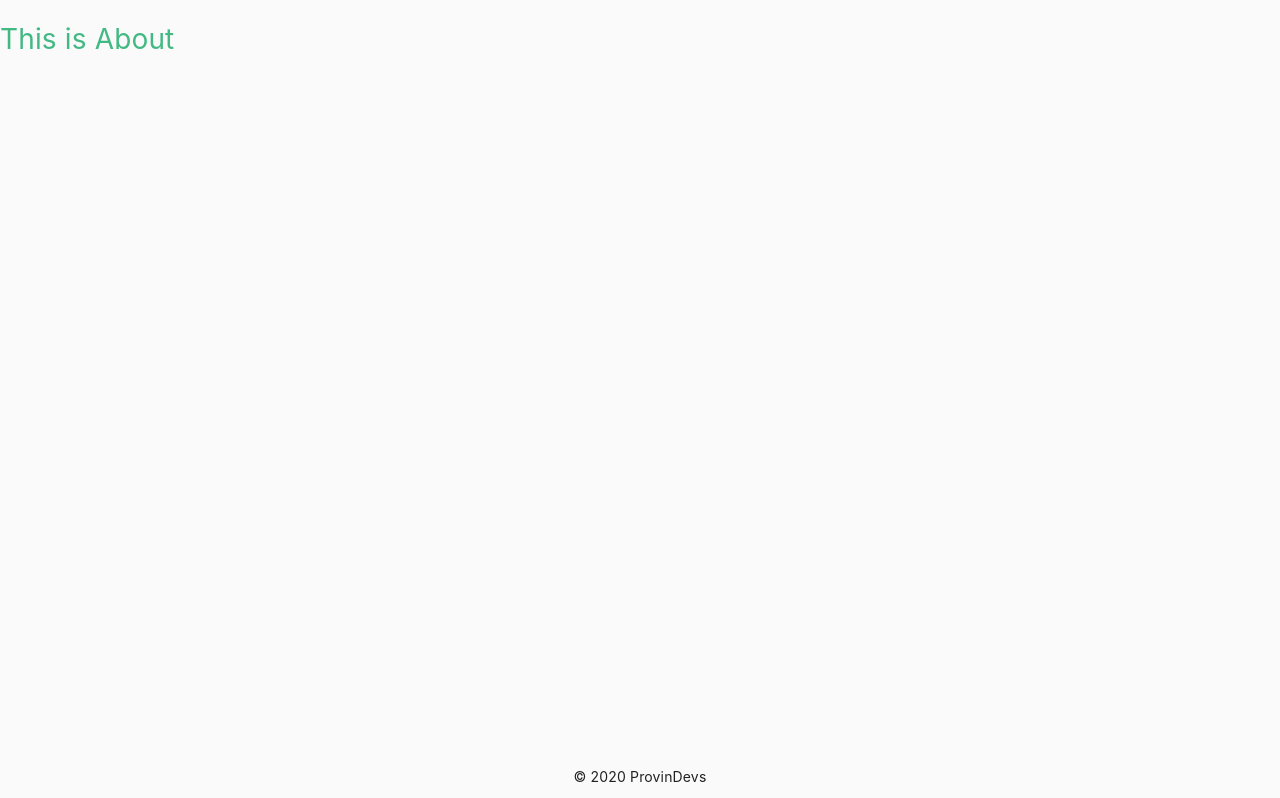
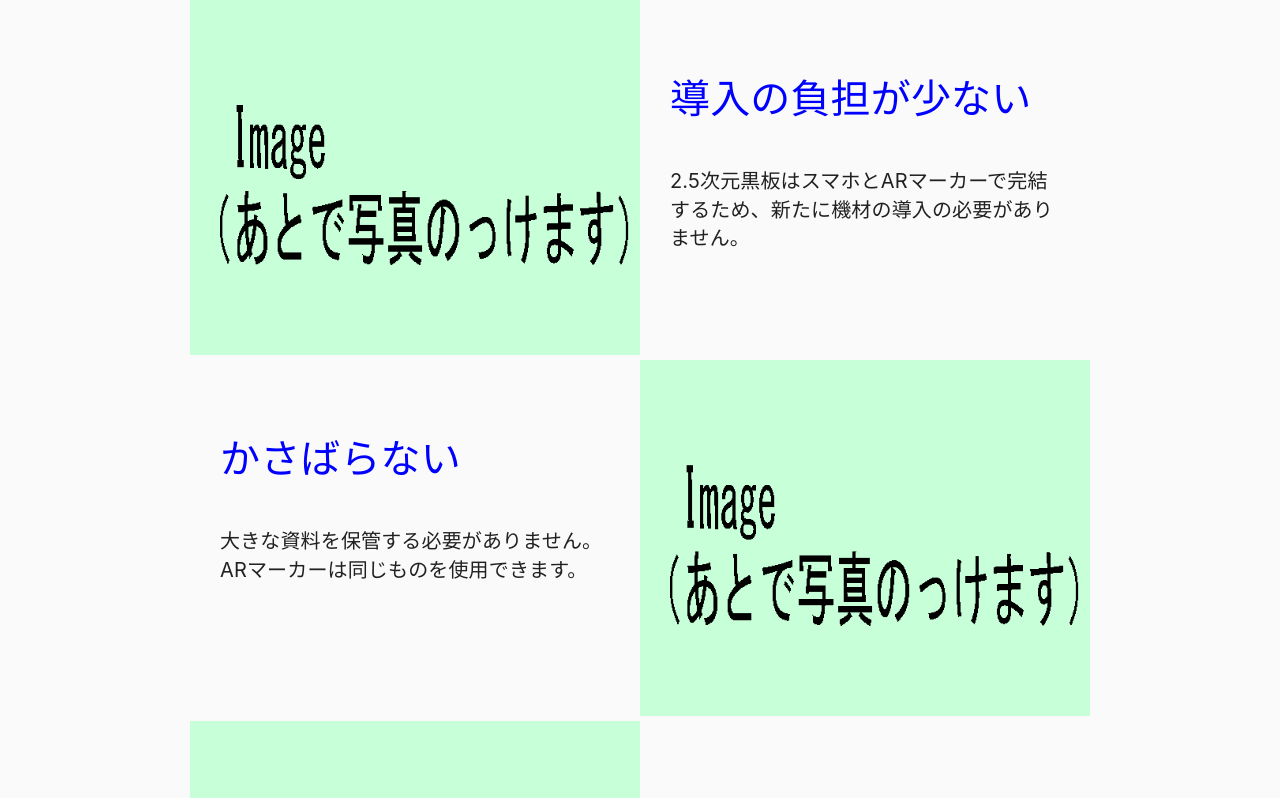
Before and after one commit to ProvinDevs/2020vol1-frontend, a React app: page /about in a window 1280 px wide. Shown: the top 798 px of the page. Built offline with nearby package versions, Linux system fonts and the light colour scheme; a web font is replaced by a local one.

Commit message:
add FeatureList

```diff
--- /dev/null
+++ b/src/components/common/list.tsx
@@ -0,0 +1,31 @@
+import React, { FC } from "react";
+import styles from "../../scss/components/common/featureList.scss";
+
+export interface Feature {
+  id: number;
+  title: string;
+  image: string;
+  explanation: string;
+}
+
+interface FreatureListProps {
+  Features: Feature[];
+}
+
+const FreatureList: FC<FreatureListProps> = ({ Features }) => (
+  <>
+    {Features.map((c) => (
+      <div className={styles.box} key={c.id}>
+        <div className={styles.text}>
+          <h3 className={styles.title}>{c.title}</h3>
+          <p className={styles.explanation}>{c.explanation}</p>
+        </div>
+        <div className={styles.pict}>
+          <img src={`${c.image}`} alt="" />
+        </div>
+      </div>
+    ))}
+  </>
+);
+
+export default FreatureList;
--- a/src/pages/About.tsx
+++ b/src/pages/About.tsx
@@ -1,7 +1,38 @@
 import React, { FC } from "react";
+import FeatureList, { Feature } from "../components/common/list";
+import styles from "../scss/pages/about.scss";
+import PageContainer from "../components/common/Container";
 
-import styles from "../scss/pages/about.scss";
+const About: FC = () => {
+  const Features: Feature[] = [
+    {
+      id: 1,
+      title: "導入の負担が少ない",
+      image: "../image/sample.png",
+      explanation:
+        "2.5次元黒板はスマホとARマーカーで完結するため、新たに機材の導入の必要がありません。",
+    },
+    {
+      id: 2,
+      title: "かさばらない",
+      image: "../image/sample.png",
+      explanation: "大きな資料を保管する必要がありません。ARマーカーは同じものを使用できます。",
+    },
+    {
+      id: 3,
+      title: "サンプル",
+      image: "../image/sample.png",
+      explanation: "にゃーん（もうひとつぐらい書きたい。考えときます）",
+    },
+  ];
 
-const About: FC = () => <h1 className={styles.about}>This is About</h1>;
+  return (
+    <>
+      <PageContainer>
+        <FeatureList Features={Features} />
+      </PageContainer>
+    </>
+  );
+};
 
 export default About;
```
Also changed, not shown: public/image/sample.png (added), 1 other file (tests, documents, lock files or other folders).
